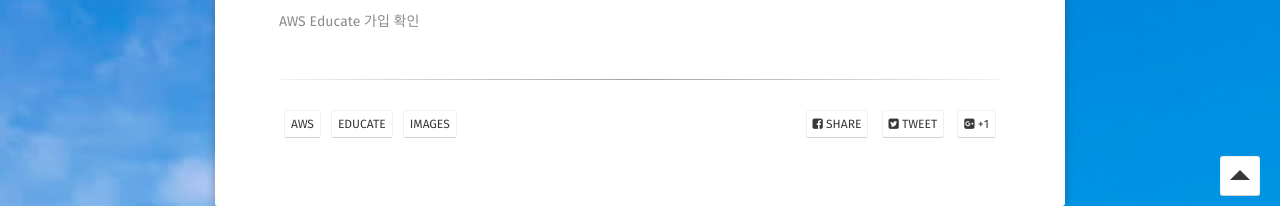
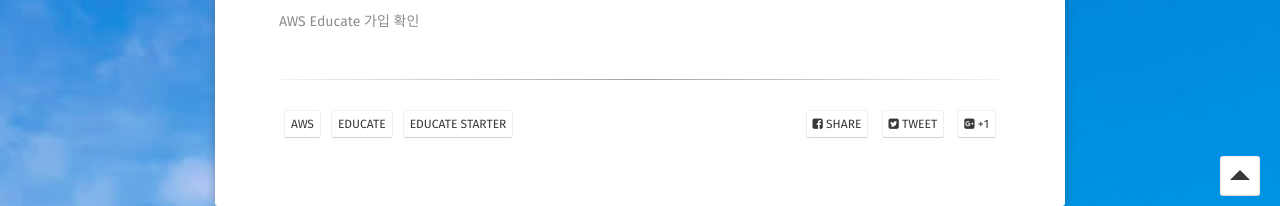
Before and after one commit to kangyechan/kangyechan.github.io, a Jekyll site: the page built from _posts/learning/2019-01-02-aws-setting.md, in a window 1280 px wide and 900 px high, scrolled down 3028 px. Shown: the part 694-900 px from the top of the window. Built offline with Jekyll 4.4.1, drawn with Linux system fonts in a browser that asks for light colours; some web fonts are replaced.

Commit message:
Update 2019-01-02-aws-setting.md

```diff
--- a/_posts/learning/2019-01-02-aws-setting.md
+++ b/_posts/learning/2019-01-02-aws-setting.md
@@ -3,7 +3,7 @@ layout: post
 title: "AWS Educate 계정 가입"
 date: 2018-01-02
 excerpt: "AWS 무료 계정 생성 후 AWS Educate 계정 가입 절차"
-tags: [aws, educate, images]
+tags: [AWS, Educate, Educate Starter]
 comments: false
 ---
 
```
